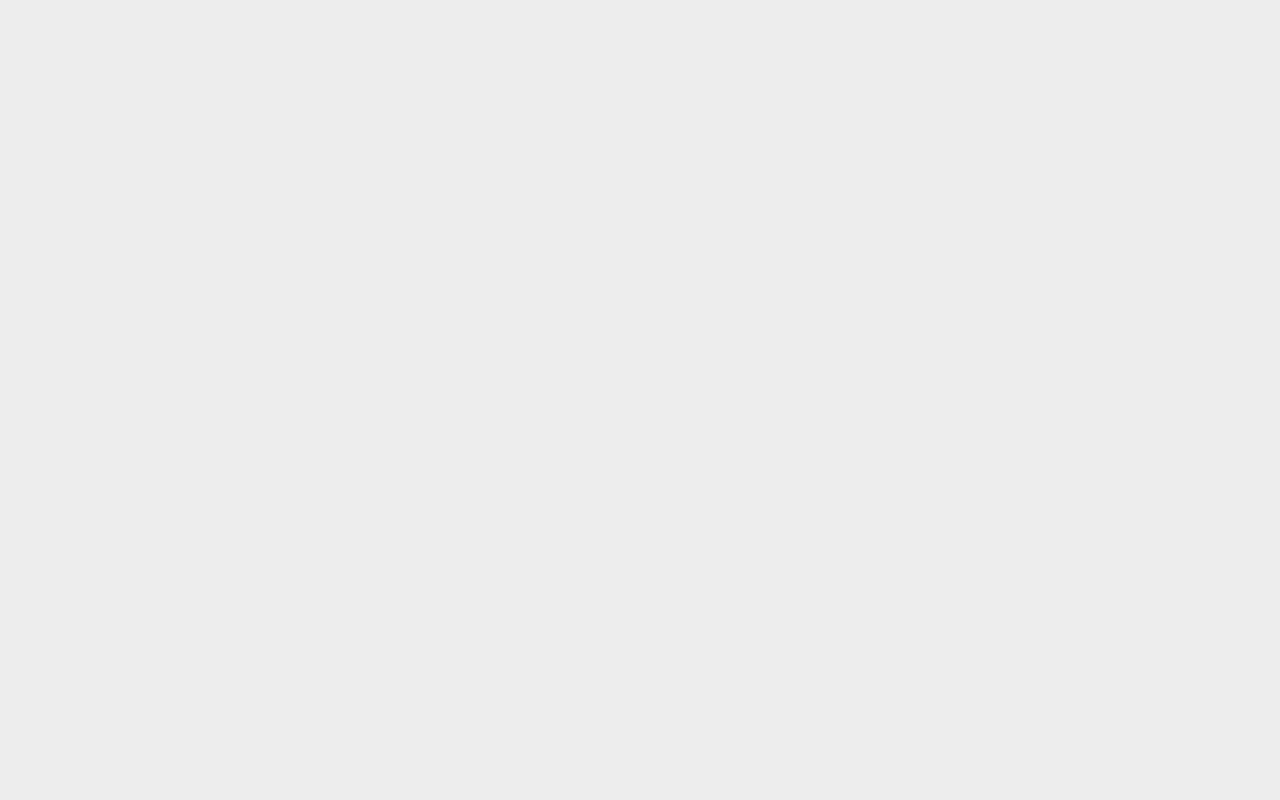
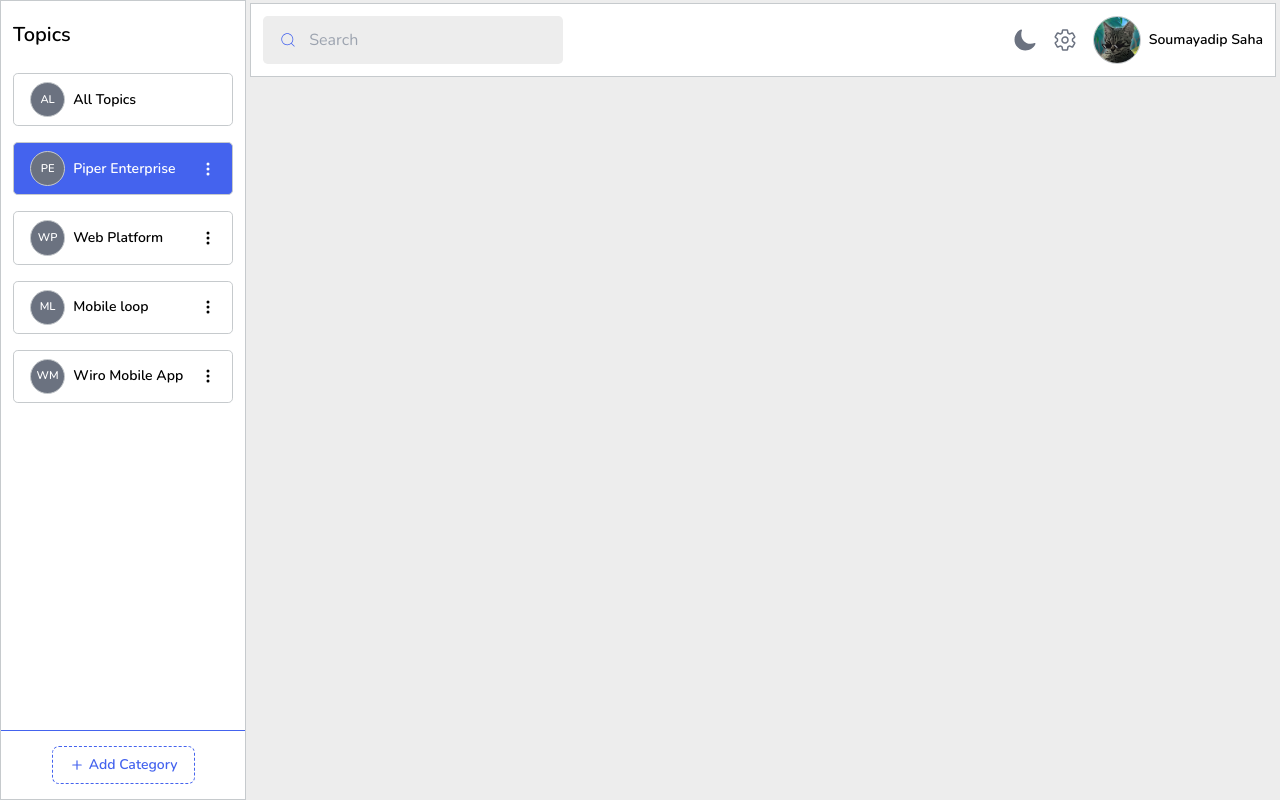
Before and after one commit to rajarshisamaddar/OrganizeMePro, a React (Vite) app in the folder frontend/: page /1 in a window 1280 px wide. Before the commit this address had no page. Built offline with nearby package versions, Linux system fonts and the light colour scheme.

Commit message:
added Header ✅🚀

```diff
--- a/frontend/src/App.jsx
+++ b/frontend/src/App.jsx
@@ -13,7 +13,7 @@ function App() {
       {/* Private Routes */}
       <Route element={<PrivateRouter />}>
         <Route index element={<Home />} />
-        <Route path="/:topic/:id" element={<Category />} />
+        <Route path="/:id" element={<Category />} />
       </Route>
 
       <Route element={<AuthLayout />}>
--- a/frontend/src/components/Layouts/PrivateRouter.jsx
+++ b/frontend/src/components/Layouts/PrivateRouter.jsx
@@ -1,15 +1,18 @@
-import React from "react";
+import React, { useState } from "react";
 import { useSelector } from "react-redux";
 import { Outlet, Navigate } from "react-router-dom";
 import Sidebar from "../Navbar/Sidebar";
+import Header from "../Navbar/Header";
 const PrivateRouter = () => {
   const user = useSelector((state) => state.auth.user);
+  const [open, setOpen] = useState(false);
   return (
     <div>
       {user ? (
-        <div className="flex gap-x-4 w-full">
-          <Sidebar />
-          <div className="h-screen overflow-y-auto overflow-x-hidden w-full p-2">
+        <div className="flex gap-x-1 w-full">
+          <Sidebar open={open} setOpen={setOpen} />
+          <div className="h-screen overflow-y-auto overflow-x-hidden w-full relative pr-1">
+            <Header setOpen={setOpen}/>
             <Outlet />
           </div>
         </div>
--- /dev/null
+++ b/frontend/src/components/Navbar/BarContent.jsx
@@ -0,0 +1,63 @@
+import React from "react";
+import { getAcronym } from "./getAcronym";
+import { BsThreeDotsVertical } from "react-icons/bs";
+import { IoMdShareAlt } from "react-icons/io";
+const BarContent = ({categoryData, navigate }) => {
+  return categoryData.map((item) => (
+    <li
+      key={item.id}
+      onClick={() => {
+        navigate(`/${item.id}`);
+      }}
+      className={`p-2 px-4 w-full transition-transition  border border-border
+        rounded-borderRadius text-sm font-semibold cursor-pointer
+        hover:bg-primaryColor hover:text-white dark:hover:text-black ${
+          location.pathname === "/" + item.id
+            ? "bg-[#4463ee] text-white dark:bg-[#89fa00] dark:text-black"
+            : "bg-transparent"
+        }`}
+    >
+      <div className="flex w-full items-center gap-2 relative">
+        <p
+          className="h-[2.2rem] w-[2.2rem] border border-border bg-gray-500 rounded-full text-[.7rem] flex justify-center items-center
+          text-white"
+        >
+          {getAcronym(item.title)}
+        </p>
+        <p>{item.title}</p>
+        <p
+          className="absolute right-0 top-1/2 -translate-y-1/2 text-base"
+        //   onClick={() => setOpen((prev) => !prev)}
+        >
+          <BsThreeDotsVertical />
+        </p>
+
+        {/* {open && (
+              <div className="absolute bg-background my-2 border right-0 top-[80%] z-[100] p-2 hidden">
+                <div>
+                  <div className="flex items-center gap-1 text-sm">
+                    <p>Share</p>
+                    <p className="text-lg">
+                      <IoMdShareAlt />
+                    </p>
+                  </div>
+                  <div className="flex items-center gap-1 text-sm">
+                    <p>Update</p>
+                    <p className="text-lg">
+                      <IoMdShareAlt />
+                    </p>
+                  </div>
+                  <div className="flex items-center gap-1 text-sm">
+                    <p>Delete</p>
+                    <p className="text-lg">
+                      <IoMdShareAlt />
+                    </p>
+                  </div>
+                </div>
+              </div>
+            )} */}
+      </div>
+    </li>
+  ));
+};
+export default BarContent;
--- a/frontend/src/components/Navbar/Header.jsx
+++ b/frontend/src/components/Navbar/Header.jsx
@@ -1,11 +1,81 @@
-import React from 'react'
+import React, { useState } from "react";
+import { CiSearch } from "react-icons/ci";
+import { RiMenu2Fill } from "react-icons/ri";
+import { IoSearchOutline } from "react-icons/io5";
+import { RxCross2 } from "react-icons/rx";
+import { IoMoon } from "react-icons/io5";
+import { IoSettingsOutline } from "react-icons/io5";
+import avatar from "@/assets/avatar.jpg";
+const Header = ({ setOpen }) => {
+  const [openSearch, setOpenSearch] = useState(false);
+  return (
+    <div className="w-full bg-cardBg md:fixed md:top-0 md:left-0 md:right-0 p-3 my-[.2rem] md:my-0 border border-border">
+      <div className="flex justify-between w-full h-full items-center">
+        <div
+          className="text-xl text-primaryColor hidden md:flex cursor-pointer h-[2.9rem] w-[2.9rem] sm:h-8 sm:w-8 bg-background
+          justify-center items-center rounded-md hover:bg-primaryColor hover:text-cardBg border border-border"
+          onClick={() => setOpen(true)}
+        >
+          <RiMenu2Fill />
+        </div>
 
-const Header = () => {
-  return (
-    <div>
-      Header
+        <div
+          className={`md:absolute md:top-[110%] ${
+            openSearch ? "md:right-[.3rem]" : "md:right-[-110%]"
+          } w-[30%] rounded-borderRadius p-2 px-4 md:w-[50%] sm:w-[80%]
+          transition-transition
+        flex gap-x-2 bg-background items-center md:bg-cardBg`}
+        >
+          <CiSearch className="text-xl text-primaryColor font-bold" />
+          <input
+            type="search"
+            name=""
+            id=""
+            className="w-full bg-transparent p-1 outline-none"
+            placeholder="Search"
+          />
+        </div>
+
+        <div className="flex items-center gap-3">
+          <div
+            className="hidden md:flex text-xl bg-background h-[2.9rem] w-[2.9rem] sm:h-8 sm:w-8 rounded-full text-primaryColor justify-center items-center
+          hover:bg-primaryColor transition-transition cursor-pointer hover:text-cardBg border border-border"
+            onClick={() => setOpenSearch((prev) => !prev)}
+          >
+            {openSearch ? <RxCross2 /> : <IoSearchOutline />}
+          </div>
+          <div className="flex items-center gap-4 md:gap-3 cursor-pointer">
+            <div
+              className="md:text-xl text-2xl flex md:bg-background md:h-[2.9rem] md:w-[2.9rem] sm:h-8 sm:w-8 rounded-full
+              text-gray-500 justify-center items-center
+              md:hover:bg-primaryColor transition-transition cursor-pointer md:hover:text-cardBg md:border border-border"
+            >
+              <IoMoon />
+            </div>
+            <div
+              className="md:text-xl text-2xl flex md:bg-background md:h-[2.9rem] md:w-[2.9rem] sm:h-8 sm:w-8 rounded-full
+              text-gray-500
+              justify-center items-center md:hover:bg-primaryColor transition-transition cursor-pointer
+              md:hover:text-cardBg md:border border-border"
+            >
+              <IoSettingsOutline />
+            </div>
+
+            <div className="flex items-center gap-2">
+              <img
+                src={avatar}
+                alt=""
+                className="h-12 w-12 sm:h-10 sm:w-10 rounded-full border border-border"
+              />
+              <h1 className="sm:hidden text-sm font-semibold">
+                Soumayadip Saha
+              </h1>
+            </div>
+          </div>
+        </div>
+      </div>
     </div>
-  )
-}
+  );
+};
 
-export default Header
+export default Header;
--- a/frontend/src/components/Navbar/Sidebar.jsx
+++ b/frontend/src/components/Navbar/Sidebar.jsx
@@ -1,81 +1,53 @@
 import React, { useState } from "react";
 import { categoryData } from "@/data/categoryData";
 import { HiMiniPlus } from "react-icons/hi2";
-import { getAcronym } from "./getAcronym";
 import { useNavigate } from "react-router-dom";
-import { useDispatch, useSelector } from "react-redux";
-import { setActiveCategory } from "@/redux/slices/categorySlice";
-import { BsThreeDotsVertical } from "react-icons/bs";
-import { IoMdShareAlt } from "react-icons/io";
-const Sidebar = () => {
+import BarContent from "./barContent";
+import { RxCross2 } from "react-icons/rx";
+const Sidebar = ({ open, setOpen }) => {
   const navigate = useNavigate();
-  const dispatch = useDispatch();
-  const active = useSelector((state) => state.category.activeCategory);
-  const [open, setOpen] = useState(false);
-  console.log(open)
+  // const [open, setOpen] = useState(false);
   return (
-    <nav className="h-screen overflow-y-auto bg-cardBg w-[300px] p-3 flex relative flex-col overflow-x-hidden">
+    <aside
+      className={`h-screen overflow-y-auto bg-cardBg w-[300px] p-3 ${
+        open ? "md:left-0" : "md:left-[-110%]"
+      } transition-transition
+    md:w-[300px] md:fixed flex relative flex-col overflow-x-hidden border border-border z-[1000]`}
+    >
+      <div
+        className="text-xl right-0 top-0 absolute bg-primaryColor p-1 text-cardBg cursor-pointer font-semibold hidden md:block"
+        onClick={() => setOpen(false)}
+      >
+        <RxCross2 />
+      </div>
+      <nav>
         <div className="gap-4 flex flex-col justify-center">
           <h1 className="my-2 text-xl font-semibold">Topics</h1>
           <ul className="flex flex-col gap-4">
-          <h1>All</h1>
-          {categoryData.map((item) => (
-            <li
-              key={item.id}
+            <div
               onClick={() => {
-                navigate(`/${item.title.replace(" ", "")}/${item.id}`);
-                dispatch(setActiveCategory(item.title));
+                navigate(`/`);
               }}
-              className={`p-2 px-4 w-full transition-transition bg-transparent border border-border
+              className={`p-2 px-4 w-full transition-transition  border border-border
               rounded-borderRadius text-sm font-semibold cursor-pointer
               hover:bg-primaryColor hover:text-white dark:hover:text-black ${
-                active === item.title
+                location.pathname === "/"
                   ? "bg-[#4463ee] text-white dark:bg-[#89fa00] dark:text-black"
-                  : ""
+                  : "bg-transparent"
               }`}
             >
-              <div className="flex w-full items-center gap-2 relative">
+              <div className="flex w-full items-center gap-2">
                 <p
-                  className="h-[2.2rem] w-[2.2rem] border border-border bg-gray-500 rounded-full text-[.7rem] flex justify-center items-center
+                  className="h-[2.2rem] w-[2.2rem] border border-border bg-gray-500 rounded-full text-[.7rem] flex justify-center
+                  items-center
                 text-white"
                 >
-                  {getAcronym(item.title)}
+                  AL
                 </p>
-                <p>{item.title}</p>
-                <p
-                  className="absolute right-0 top-1/2 -translate-y-1/2 text-base"
-                  onClick={() => setOpen((prev) => !prev)}
-                >
-                  <BsThreeDotsVertical />
-                </p>
-
-                {open && (
-                  <div className="absolute bg-background my-2 border right-0 top-[80%] z-[100] p-2 hidden">
-                    <div>
-                      <div className="flex items-center gap-1 text-sm">
-                        <p>Share</p>
-                        <p className="text-lg">
-                          <IoMdShareAlt />
-                        </p>
-                      </div>
-                      <div className="flex items-center gap-1 text-sm">
-                        <p>Update</p>
-                        <p className="text-lg">
-                          <IoMdShareAlt />
-                        </p>
-                      </div>
-                      <div className="flex items-center gap-1 text-sm">
-                        <p>Delete</p>
-                        <p className="text-lg">
-                          <IoMdShareAlt />
-                        </p>
+                <p>All Topics</p>
               </div>
             </div>
-                  </div>
-                )}
-              </div>
-            </li>
-          ))}
+            <BarContent categoryData={categoryData} navigate={navigate} />
           </ul>
         </div>
 
@@ -84,13 +56,14 @@ const Sidebar = () => {
             <button
               className="flex items-center gap-1 outline-dashed bg-transparent outline-primaryColor p-2 px-4
         justify-center outline-[1.5px] rounded-md
-        text-primaryColor text-sm font-semibold transition-transition hover:bg-primaryColor hover:outline hover:text-white dark:hover:text-black"
+        text-primaryColor text-sm font-semibold transition-transition hover:bg-primaryColor hover:outline hover:text-cardBg"
             >
               <HiMiniPlus className="text-base" /> Add Category
             </button>
           </div>
         </div>
       </nav>
+    </aside>
   );
 };
 
--- a/frontend/src/pages/Category.jsx
+++ b/frontend/src/pages/Category.jsx
@@ -2,7 +2,7 @@ import React from 'react'
 import { useParams } from 'react-router-dom'
 
 const Category = () => {
-  const {topic, id} = useParams();
+  const {id} = useParams();
   return (
     <div>
 
--- a/frontend/src/redux/slices/AuthSlice.js
+++ b/frontend/src/redux/slices/AuthSlice.js
@@ -2,7 +2,7 @@ import { createSlice } from "@reduxjs/toolkit";
 
 const initialState = {
   theme: JSON.parse(localStorage.getItem("theme")) || null,
-  user:null,
+  user:{},
 };
 
 export const authSlice = createSlice({
```
Also changed, not shown: frontend/src/assets/avatar.jpg (added). Lines whose indentation alone changed are shown as unchanged.
